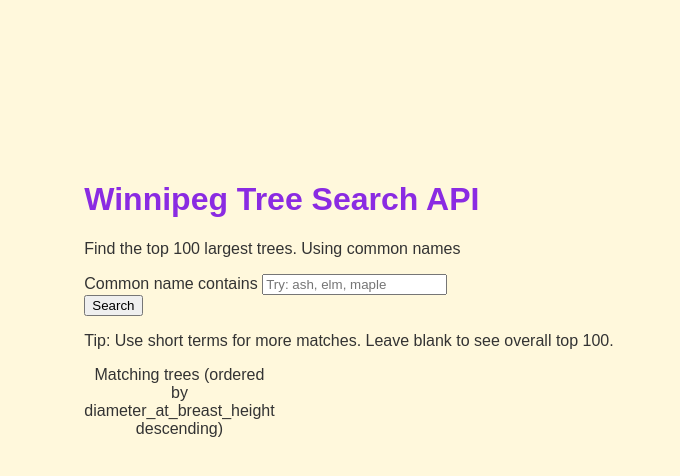
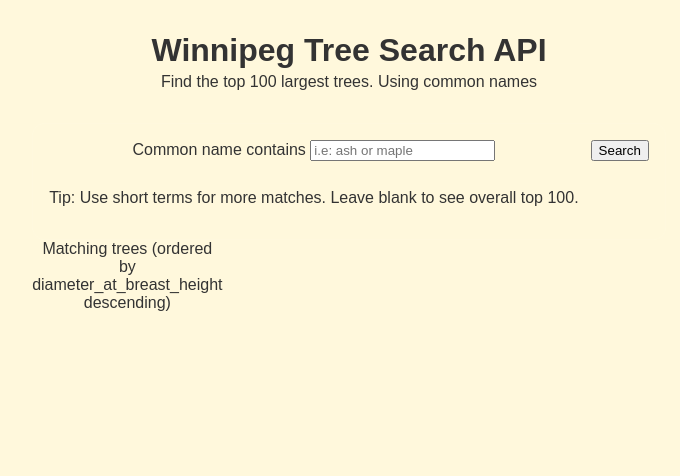
Before and after one commit to rralph21/Vitug_Ralph_FED_Assignment_5, a plain HTML site: page index.html in a window 1280 px wide. Shown: the whole page, without its empty margins (291-971 px from the left). Drawn offline with Linux system fonts and the light colour scheme.

Commit message:
add: style including search container .CSS

```diff
--- a/index.html
+++ b/index.html
@@ -16,12 +16,12 @@
     <div class="field">
     <label for="commonName">Common name contains</label>
     <input
-    id="commonName"
-    name="commonName"
-    type="text"
-    placeholder="Try: ash, elm, maple"
-    autocomplete="off"
-    required
+      id="commonName"
+      name="commonName"
+      type="text"
+      placeholder="i.e: ash or maple"
+      autocomplete="off"
+      required
     />
     </div>
     <button id="searchBtn" type="submit">Search</button>
--- a/styles.css
+++ b/styles.css
@@ -9,13 +9,34 @@ body {
 	align-items: center;
 }
 
-h1 {
-	text-align: bottom;
-	color: blueviolet;
-	padding-top: 10rem;
+header {
+	padding: 2rem 1rem 1rem;
+	text-align: center;
 }
 
-h2 {
-	text-align: bottom;
-	padding-left: 10rem;
+header h1 {
+	margin: 0;
+	font-size: clamp(1.25rem, 3vw, 2rem);
 }
+
+.subtitle {
+	color: var(--muted);
+	margin-top: 0.25rem;
+}
+
+main {
+	max-width: 900px;
+	margin: 0 auto;
+	padding: 1rem;
+}
+
+form {
+	background: var(--card);
+	border: 1px solid rgba(255,255,255,0.06);
+	border-radius: 12px;
+	padding: 1rem;
+	display: grid;
+	grid-template-columns: 1fr auto;
+	gap: 0.75rem;
+	align-items: end;
+}
```
